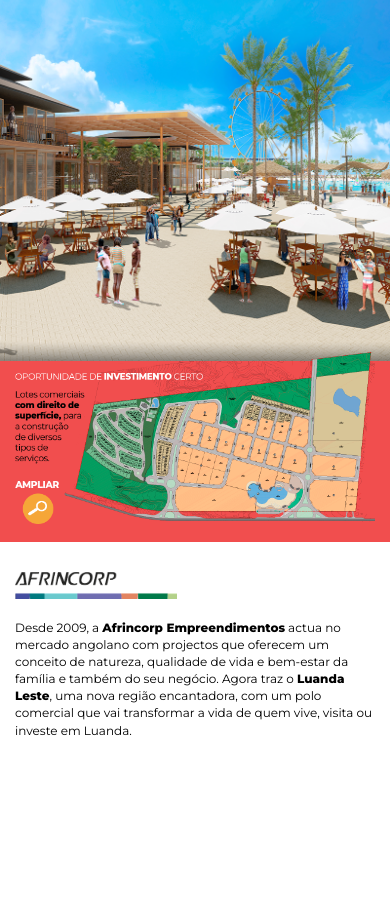
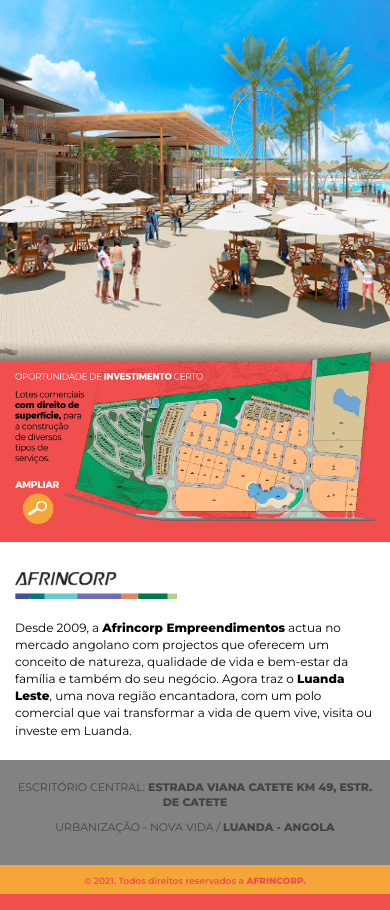
Before and after one commit to IgorSorrilha/lp-luanda, a plain HTML site: page index.html in a window 390 px wide. Shown: the part 2898-3808 px from the top of the page. Before the commit the page ends 3658 px from the top, so only its background shows below. Drawn offline with nearby package versions, Linux system fonts and the light colour scheme.

Commit message:
endereço e footer feitos, adicionado favicon

```diff
--- a/css/style.css
+++ b/css/style.css
@@ -536,6 +536,31 @@ strong{
     margin-top: 25px;
 }
 
+.endereco {
+    background-color: #828282;
+    padding-top: 40px;
+    padding-bottom: 40px;
+}
+
+.endereco p{
+    color: #444444;
+    font-size: 27px;
+    line-height: 25px;
+    letter-spacing: 1px;
+    text-transform: uppercase;
+}
+
+.rodape {
+    background: linear-gradient(180deg, #f5a638 65%, #f14e4e 35%);
+    height: 80px;
+    padding-top: 15px;
+}
+
+.rodape p {
+    color: #f14e4e;
+    font-weight: 600;
+}
+
 /* Extra Small */
 @media(max-width:767px) {
 
@@ -756,6 +781,27 @@ strong{
         font-size: 12px;
         margin-top: 20px;
     }
+
+    .endereco {
+        padding-top: 20px;
+        padding-bottom: 20px;
+    }
+
+    .endereco p {
+        font-size: 11px;
+        line-height: 15px;
+        letter-spacing: 0;
+    }
+
+    .rodape {
+        height: 45px;
+        padding-top: 10px;
+    }
+
+    .rodape p{
+        font-size: 9px;
+    }
+
 }
 
 /* Small */
@@ -873,12 +919,20 @@ strong{
         width: 48%;
     }
 
+    .produto1 .texto1 p {
+        font-size: 25px;
+    }
+
     .produto1 .texto2 p{
         font-size: 16px;
     }
 
     .video-div .container:nth-child(2) {
         top: 35%;
+    }
+
+    .video-div .video-texto p {
+        font-size: 25px;
     }
 
     .carrossel-div .texto-carrossel p {
@@ -893,6 +947,13 @@ strong{
         font-size: 17px;
     }
 
+    .endereco p {
+        font-size: 17px;
+    }
+
+    .rodape p{
+        font-size: 12px;
+    }
 }
 
 /* Medium */
@@ -975,6 +1036,18 @@ strong{
         font-size: 23px;
     }
 
+    .endereco p {
+        font-size: 22px;
+    }
+
+    .rodape {
+        padding-top: 18px;
+    }
+
+    .rodape p{
+        font-size: 12px;
+    }
+
 }
 
 /* Large */
--- a/index.html
+++ b/index.html
@@ -6,7 +6,7 @@
     <meta name="viewport" content="width=device-width, initial-scale=1">
     <!-- The above 3 meta tags *must* come first in the head; any other head content must come *after* these tags -->
     <title>Luanda Leste</title>
-
+    <link rel="icon" type="image/x-icon" href="images/favicon.ico">
     <!-- Bootstrap -->
     <link href="css/bootstrap.min.css" rel="stylesheet">
     <link href="css/style.css" rel="stylesheet">
@@ -232,6 +232,25 @@
       </div>
     </div>
 
+    <div class="container-fluid padding-off endereco">
+      <div class="container">
+        <div class="col-xs-12 col-sm-12 col-md-12 col-lg-12 padding-off text-center">
+          <p>Escritório central: <strong>Estrada Viana Catete KM 49, Estr. de Catete</strong></p>
+          <p>Urbanização - Nova Vida / <strong>Luanda - Angola</strong></p>
+        </div>
+      </div>
+    </div>
+
+    <footer>
+      <div class="container-fluid padding-off rodape">
+        <div class="container">
+          <div class="col-xs-12 col-sm-12 col-md-12 col-lg-12 text-center">
+            <p>© 2021. Todos direitos reservados a <strong>AFRINCORP.</strong></p>
+          </div>
+        </div>
+      </div>
+    </footer>
+
     <!-- jQuery (necessary for Bootstrap's JavaScript plugins) -->
     <script src="https://ajax.googleapis.com/ajax/libs/jquery/1.12.4/jquery.min.js"></script>
     <!-- Include all compiled plugins (below), or include individual files as needed -->
```
Also changed, not shown: images/favicon.ico (added).
